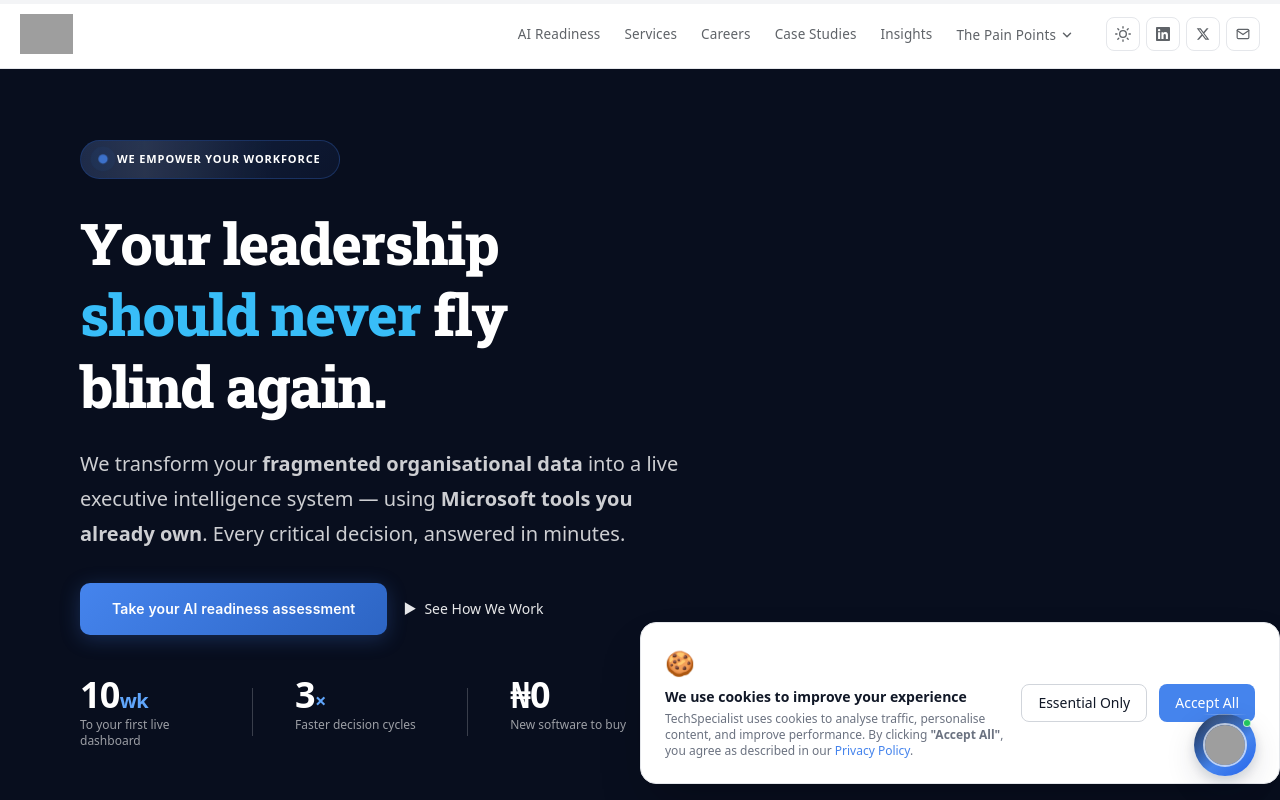
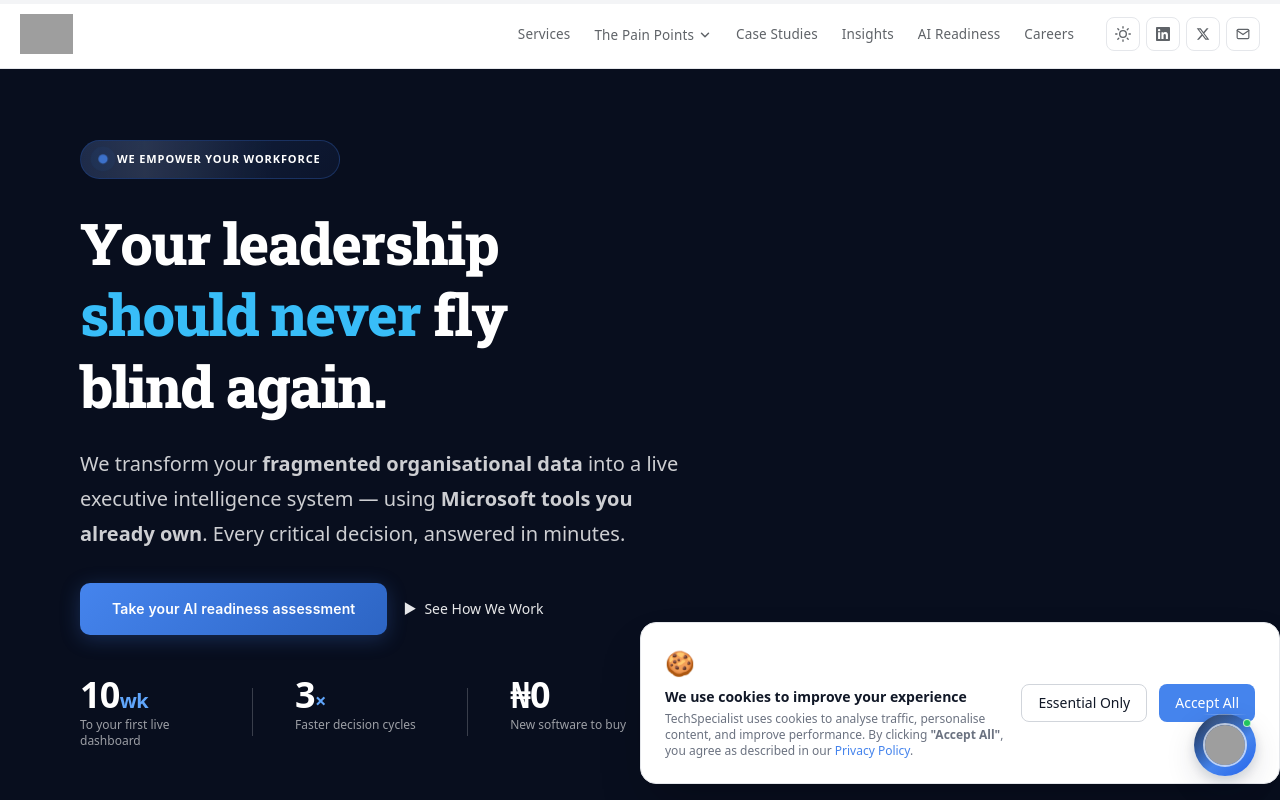
Before and after one commit to Techspecialist-Consulting-Limited/Techspecialistlimited, a Next.js app: page / in a window 1280 px wide. Shown: the top 800 px of the page. Built offline with nearby package versions, Linux system fonts and the light colour scheme; grey boxes are pictures that could not be loaded.

Commit message:
nav bar links updated

```diff
--- a/src/components/Header.tsx
+++ b/src/components/Header.tsx
@@ -59,13 +59,16 @@ export default function Header() {
     setMobileDropOpen(false);
   };
 
-  const routeLinks = [
+  const preDropdownLinks = [
     ...(isHome ? [] : [{ label: 'Home', href: '/' }]),
-    { label: 'AI Readiness', href: '/ai-readiness-assessment' },
     { label: 'Services', href: '/services' },
-    { label: 'Careers', href: '/careers' },
+  ];
+
+  const postDropdownLinks = [
     { label: 'Case Studies', href: '/case-studies' },
     { label: 'Insights', href: '/insights' },
+    { label: 'AI Readiness', href: '/ai-readiness-assessment' },
+    { label: 'Careers', href: '/careers' },
   ];
 
   const renderAnchorLink = (link: AnchorItem) => {
@@ -106,7 +109,7 @@ export default function Header() {
           </Link>
 
           <div className="desktop-nav hidden lg:flex items-center gap-6">
-            {routeLinks.map((link) => (
+            {preDropdownLinks.map((link) => (
               <Link
                 key={link.label}
                 href={link.href}
@@ -149,6 +152,16 @@ export default function Header() {
                 </div>
               </div>
             </div>
+
+            {postDropdownLinks.map((link) => (
+              <Link
+                key={link.label}
+                href={link.href}
+                className="text-[13.5px] font-medium tracking-[0.01em] text-[#5f6368] dark:text-white/65 no-underline whitespace-nowrap transition hover:text-[#4584ed] dark:hover:text-[#4584ed]"
+              >
+                {link.label}
+              </Link>
+            ))}
 
             <div className="ml-2 flex items-center gap-[6px]">
               <button type="button" onClick={(e) => { e.stopPropagation(); toggleTheme(); }} className="icon-btn" aria-label="Toggle theme">
@@ -193,7 +206,7 @@ export default function Header() {
           isMenuOpen ? 'flex' : 'hidden'
         } max-h-[calc(100vh-68px)]`}
       >
-        {routeLinks.map((link) => (
+        {preDropdownLinks.map((link) => (
           <Link
             key={link.label}
             href={link.href}
@@ -253,6 +266,17 @@ export default function Header() {
           )}
         </div>
 
+        {postDropdownLinks.map((link) => (
+          <Link
+            key={link.label}
+            href={link.href}
+            onClick={() => setIsMenuOpen(false)}
+            className="block px-6 py-[11px] text-sm font-medium text-[#5f6368] dark:text-white/65 no-underline"
+          >
+            {link.label}
+          </Link>
+        ))}
+
         <div className="mt-2 flex items-center gap-2 px-6">
           <button type="button" onClick={(e) => { e.stopPropagation(); toggleTheme(); }} className="icon-btn" aria-label="Toggle theme">
             <svg width="16" height="16" viewBox="0 0 24 24" fill="none" stroke="currentColor" strokeWidth="2" strokeLinecap="round" strokeLinejoin="round" className="block dark:hidden">
```
